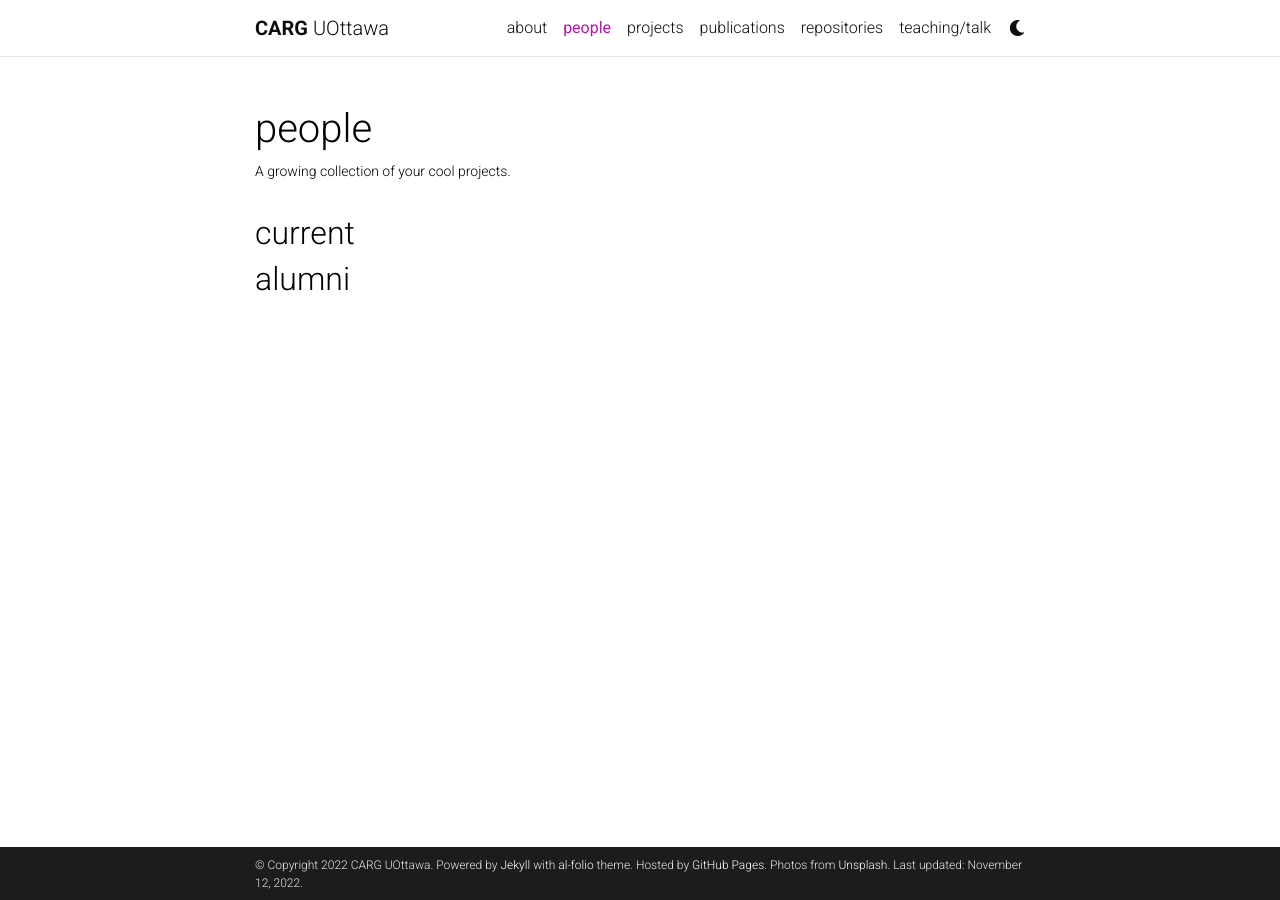
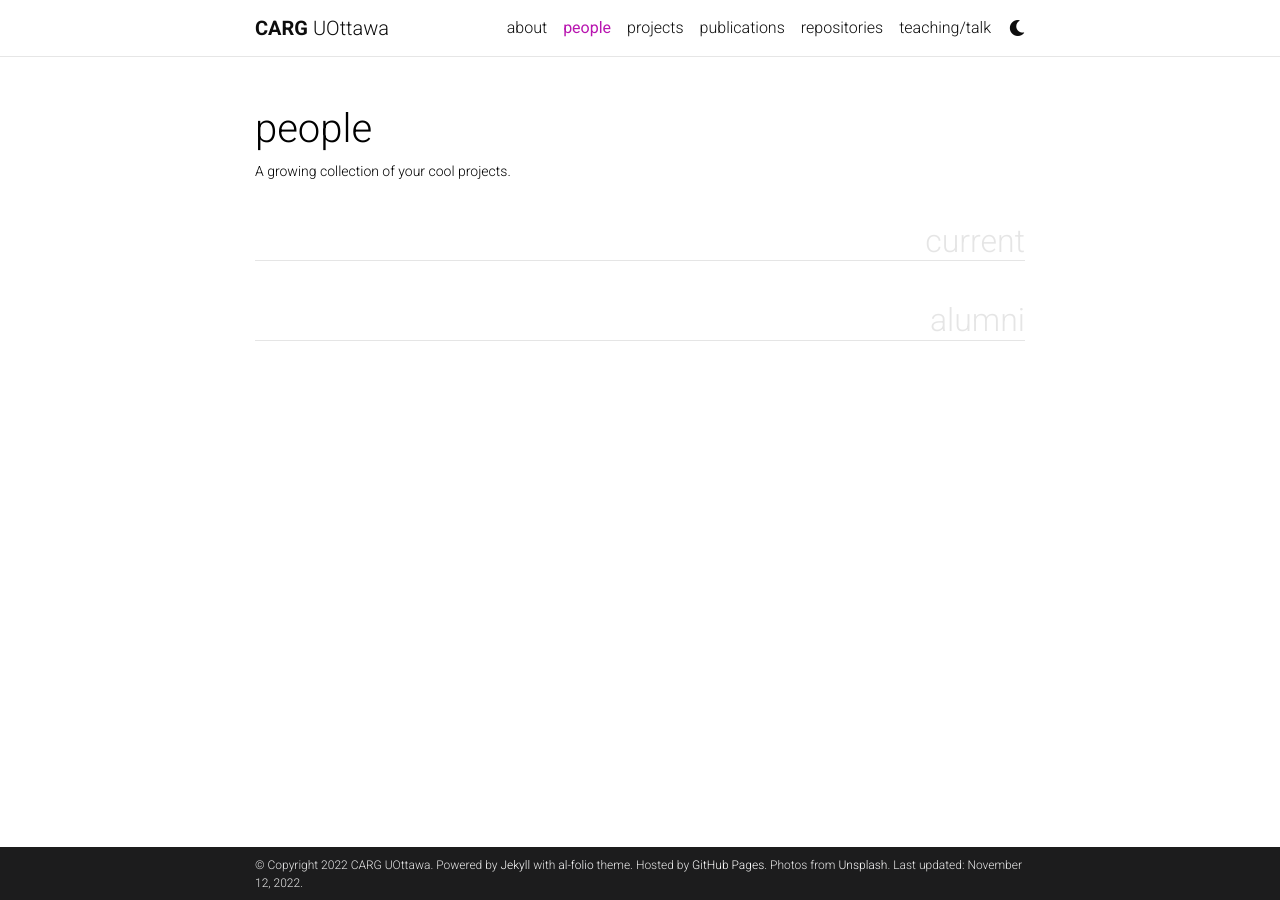
Before and after one commit to Himagna-Ganti/carg-uottawa, a Jekyll site: the page built from _pages/people.md, in a window 1280 px wide. Built offline with Jekyll 4.4.1, drawn with Linux system fonts in a browser that asks for light colours; comment, search, counter and statistics services are not loaded; a style sheet for code colours, icons or effects is not loaded.

Commit message:
Update people.md

```diff
--- a/_pages/people.md
+++ b/_pages/people.md
@@ -10,7 +10,7 @@ horizontal: false
 ---
 
 <!-- pages/projects.md -->
-<div class="people">
+<div class="projects">
 {%- if site.enable_project_categories and page.display_categories %}
   <!-- Display categorized projects -->
   {%- for category in page.display_categories %}
```
